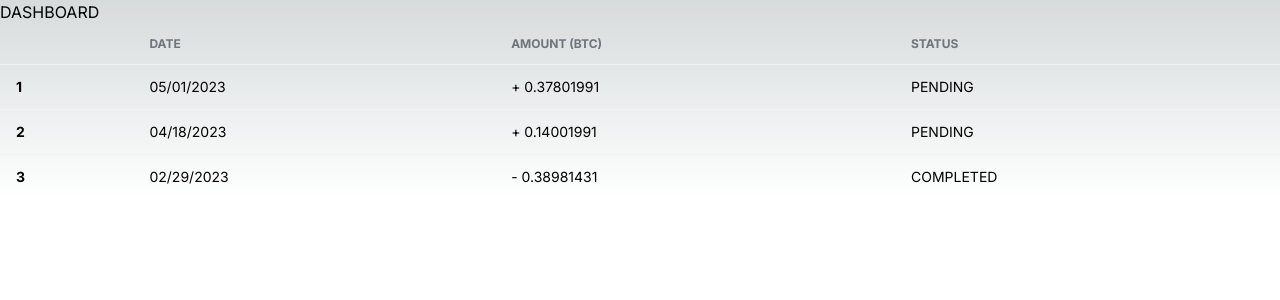
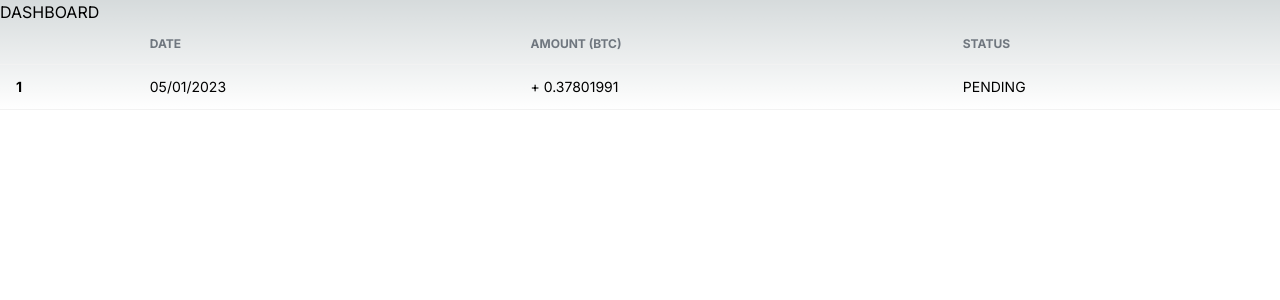
Before and after one commit to awostenberg/solid-dollop, a Next.js app: page / in a window 1280 px wide. Shown: the top 300 px of the page. Built offline with nearby package versions, Linux system fonts and the light colour scheme.

Commit message:
r1 slightly unhardwire sample txns

```diff
--- a/src/app/components/details.tsx
+++ b/src/app/components/details.tsx
@@ -1,3 +1,8 @@
+
+
+const txns = [
+    {'amount':'+ 0.37801991', 'date':'05/01/2023','status':'PENDING'}
+]
 
 export default function Details() {
     return (
@@ -14,27 +19,15 @@ export default function Details() {
                         </tr>
                     </thead>
                     <tbody>
+
                         {/* row 1 */}
                         <tr>
                             <th>1</th>
-                            <td>05/01/2023</td>
-                            <td>+ 0.37801991</td>
-                            <td>PENDING</td>
+                            <td>{txns[0].date}</td>
+                            <td>{txns[0].amount}</td>
+                            <td>{txns[0].status}</td>
                         </tr>
-                        {/* row 2 */}
-                        <tr>
-                            <th>2</th>
-                            <td>04/18/2023</td>
-                            <td>+ 0.14001991</td>
-                            <td>PENDING</td>
-                        </tr>
-                        {/* row 3 */}
-                        <tr>
-                            <th>3</th>
-                            <td>02/29/2023</td>
-                            <td>- 0.38981431</td>
-                            <td>COMPLETED</td>
-                        </tr>
+
                     </tbody>
                 </table>
             </div>
```
Also changed, not shown: 1 other file (tests, documents, lock files or other folders).
